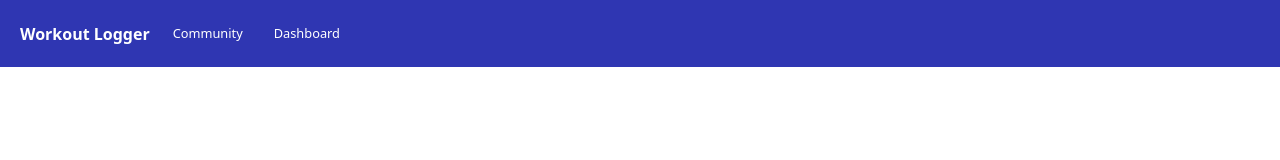
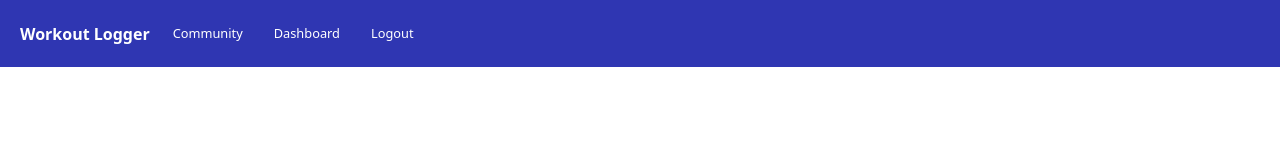
Before and after one commit to johnsonlei1/workout, a React (Vite) app in the folder frontend/: page /community in a window 1280 px wide. Shown: the top 160 px of the page. Built offline with nearby package versions, Linux system fonts and the light colour scheme.

Commit message:
redid logout
logout

```diff
--- a/frontend/src/components/Navbar.tsx
+++ b/frontend/src/components/Navbar.tsx
@@ -1,5 +1,14 @@
 import { Link } from "react-router-dom";
 import "../App.css";
+import {logout} from "./auth.tsx"
+import {Client, Account} from "appwrite"
+
+const client = new Client();
+client
+  .setEndpoint("https://cloud.appwrite.io/v1")
+  .setProject("67e9d1c10001b5c3836e");
+
+const account = new Account(client);
 
 const Navbar = () => {
   return (
@@ -14,6 +23,9 @@ const Navbar = () => {
             <Link to="/Dashboard" className="link">
               Dashboard
             </Link>
+            <Link to="/Login" className="link" onClick={logout}>
+            Logout
+            </Link>
           </div>
         </div>
       </div>
```
